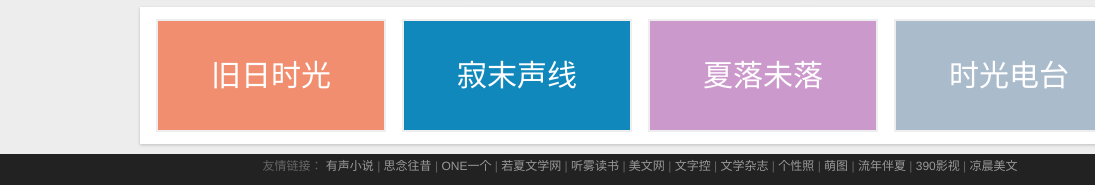
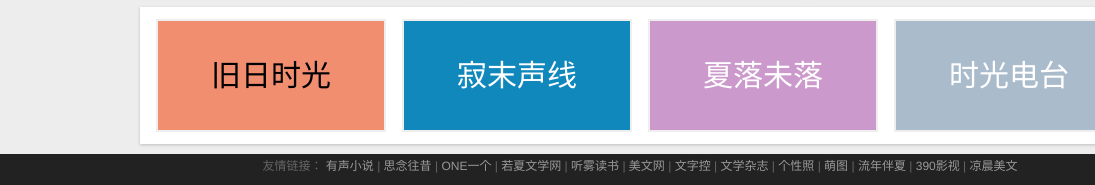
Before and after one commit to semon-proj/semon, a plain HTML site: page qingmo/index.html in a window 1280 px wide. In both pictures the pointer is over the link 271 px from the left and 1822 px from the top of the page. Shown: the part 1747-1932 px from the top of the page, 0-1095 px from the left. Drawn offline with Linux system fonts and the light colour scheme.

Commit message:
hover变色

```diff
--- a/qingmo/css/index.css
+++ b/qingmo/css/index.css
@@ -241,6 +241,9 @@ body {
 #content .croll-list li p a {
     color: #fff;
 }
+#content .croll-list li p a:hover {
+    color: #000;
+}
 
 #content .clear {
     clear: both;
```
